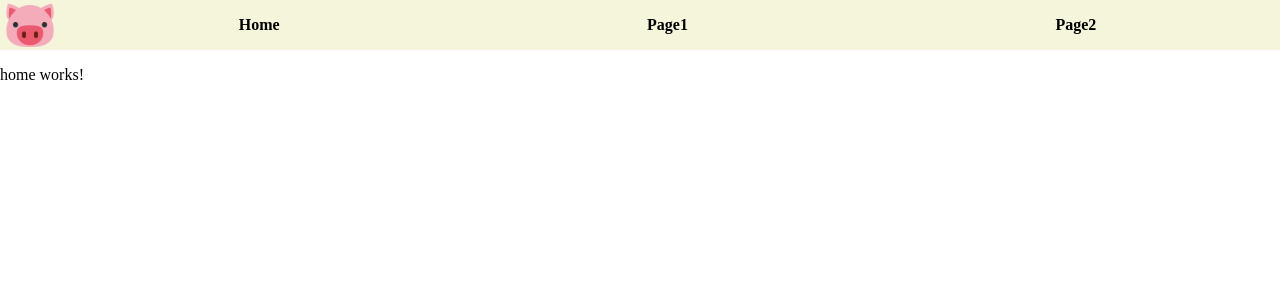
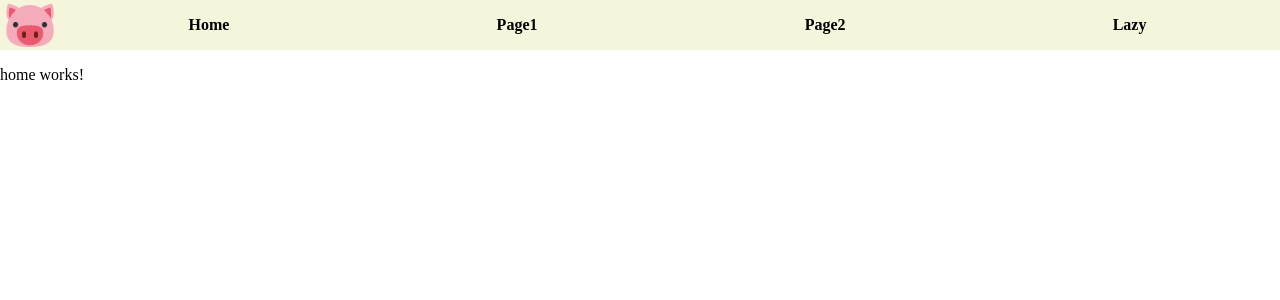
Before and after one commit to fightknights/pwa, an Angular app: page / in a window 1280 px wide. Shown: the top 300 px of the page. Built offline with nearby package versions, Linux system fonts and the light colour scheme.

Commit message:
menu item lazy

```diff
--- a/src/app/menu/menu.component.html
+++ b/src/app/menu/menu.component.html
@@ -11,4 +11,7 @@
   <div class="menuItem">
     <a routerLink="/page2">Page2</a>
   </div>
+  <div class="menuItem">
+    <a routerLink="/lazy">Lazy</a>
+  </div>
 </div>
```
